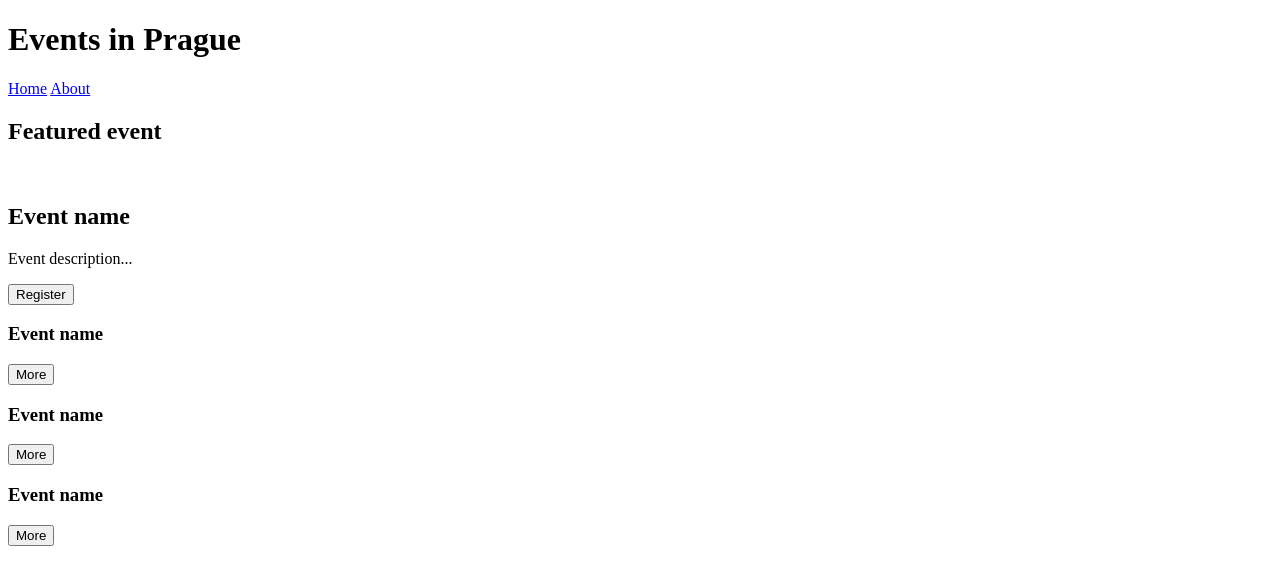
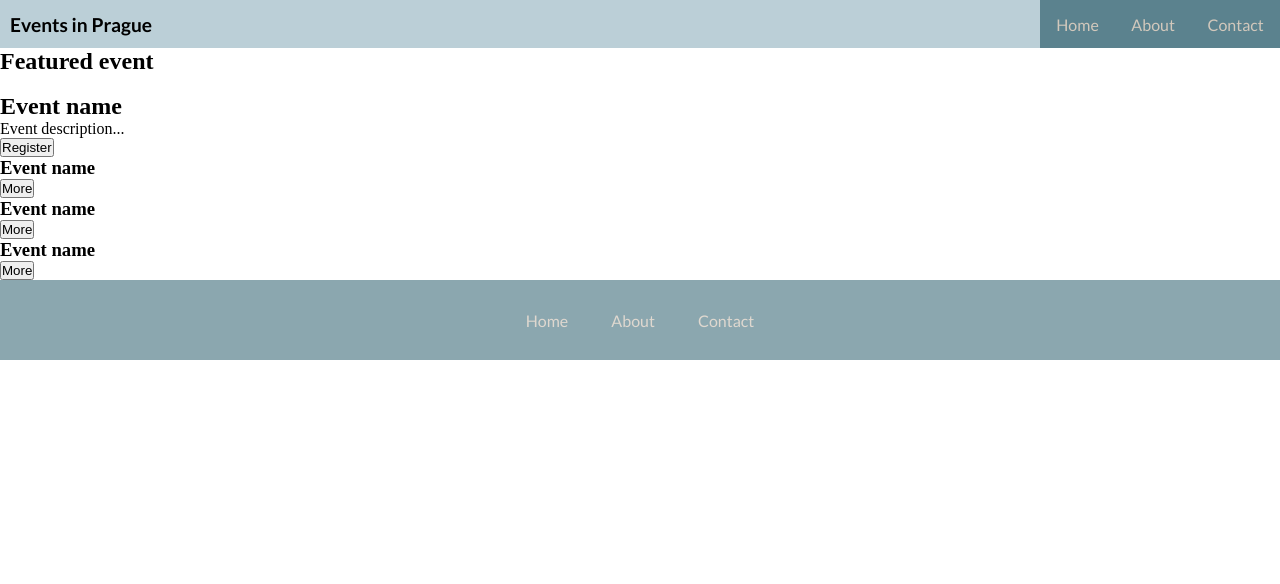
Before and after one commit to LouCyanCoder/hackathon-project-event-registration, a website: page src/index.html in a window 1280 px wide. Drawn offline with nearby package versions, Linux system fonts and the light colour scheme; files that its build step writes are made by us from their sources.

Commit message:
completed header and footer elements, changed colors

```diff
--- a/gulpfile.js
+++ b/gulpfile.js
@@ -139,7 +139,7 @@ function publishCss(done, for_production = false) {
         }
         return path;
     }))
-        .pipe(cache('css'))
+        // .pipe(cache('css'))
         .pipe(sourcemaps.init())
         .pipe(sass().on('error', sass.logError))
 
--- a/src/css/_navigation.scss
+++ b/src/css/_navigation.scss
@@ -0,0 +1,61 @@
+* {
+	box-sizing: border-box;
+	margin: 0;
+	padding: 0;
+}
+
+header {
+	font-family: "Lato", sans-serif;
+	background-color: $secondary_color;
+	display: flex;
+	flex-direction: row;
+	justify-content: space-between;
+	align-items: center;
+
+	h1 {
+		padding-left: 10px;
+		font-size: 1.2em;
+	}
+
+	nav {
+		display: flex;
+		justify-content: space-around;
+		align-items: center;
+		height: 3em;
+		width: 15em;
+		background-color: $primary_color;
+
+		a {
+			text-decoration: none;
+			color: $tertiary_color;
+
+			&:hover {
+				font-weight: 700;
+				text-shadow: rgb(23, 25, 31) 1px 0 15px;
+			}
+		}
+	}
+}
+
+footer {
+	display: flex;
+	justify-content: space-around;
+	align-items: center;
+	font-family: "Lato", sans-serif;
+	height: 5em;
+	background-color: $primary_color;
+	opacity: 0.7;
+
+	a {
+		text-decoration: none;
+		color: $tertiary_color;
+		margin: 15px;
+		padding: 5px;
+
+		&:hover {
+			font-weight: 700;
+			text-shadow: rgb(23, 25, 31) 1px 0 15px;
+			border-bottom: solid 1px $tertiary_color;
+		}
+	}
+}
--- a/src/css/style.scss
+++ b/src/css/style.scss
@@ -1,6 +1,6 @@
 // importing stylings
 @import "variables.scss";
 
-@import "home.scss";
+@import "_home.scss";
 
-@import "navigation.scss";
+@import "_navigation.scss";
--- a/src/css/variables.scss
+++ b/src/css/variables.scss
@@ -1,5 +1,5 @@
-$primary_color: darkgrey;
-$secondary_color: grey;
-$tertiary_color: lightgrey;
+$primary_color: #5b828e;
+$secondary_color: #bbcfd7;
+$tertiary_color: #d2c8bc;
 
 $font: "Lato", sans-serif;
--- a/src/index.html
+++ b/src/index.html
@@ -21,6 +21,7 @@
 
                 <a href="#">Home</a>
                 <a href="#">About</a>
+                <a href="#">Contact</a>
 
         </nav>
     </header>
@@ -69,7 +70,15 @@
     </section>
 </main>
 
+<footer>
+            <nav>
 
+                <a href="#">Home</a>
+                <a href="#">About</a>
+                <a href="#">Contact</a>
+
+            </nav>
+</footer>
 
 </body>
 </html>
```
